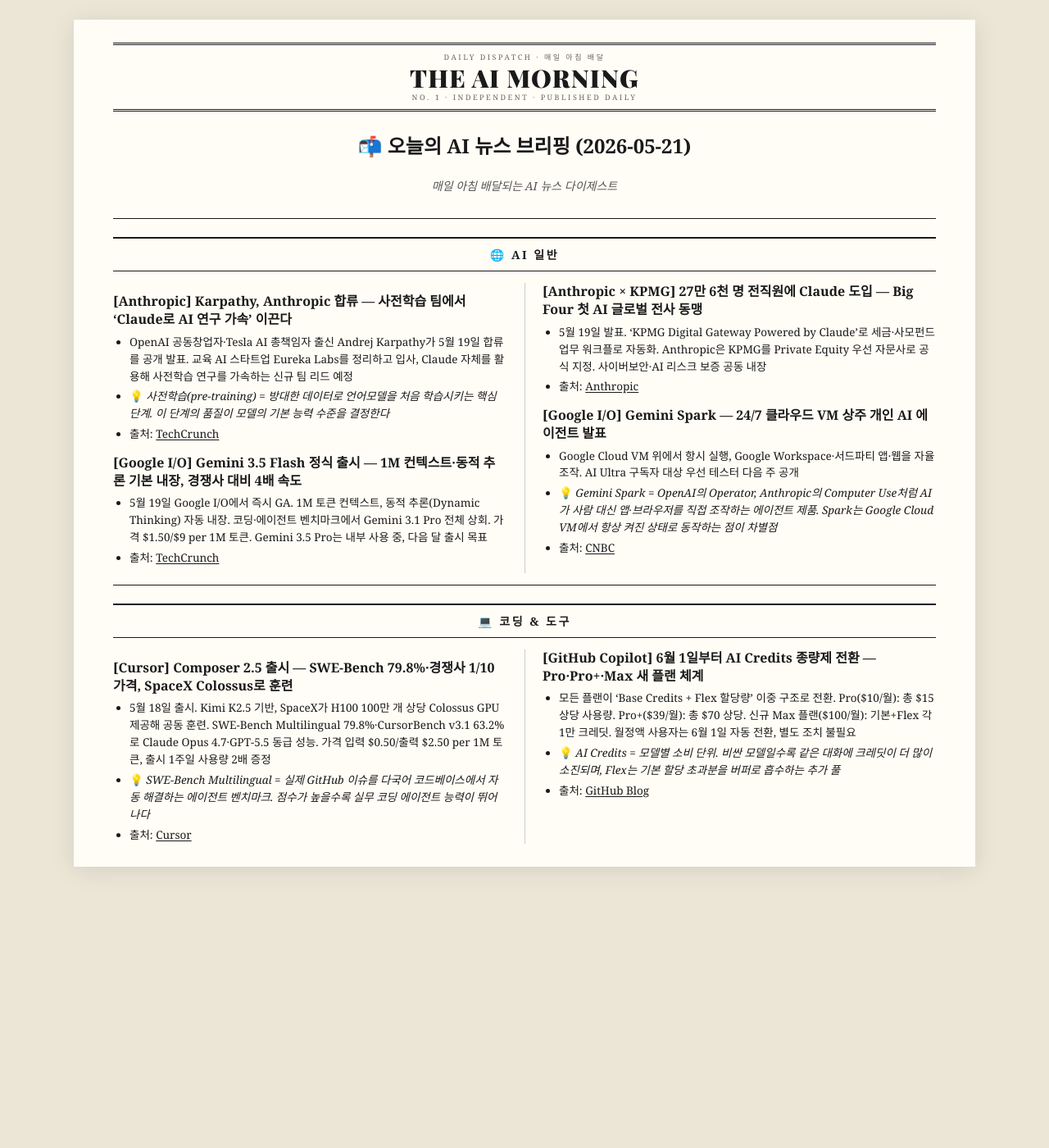
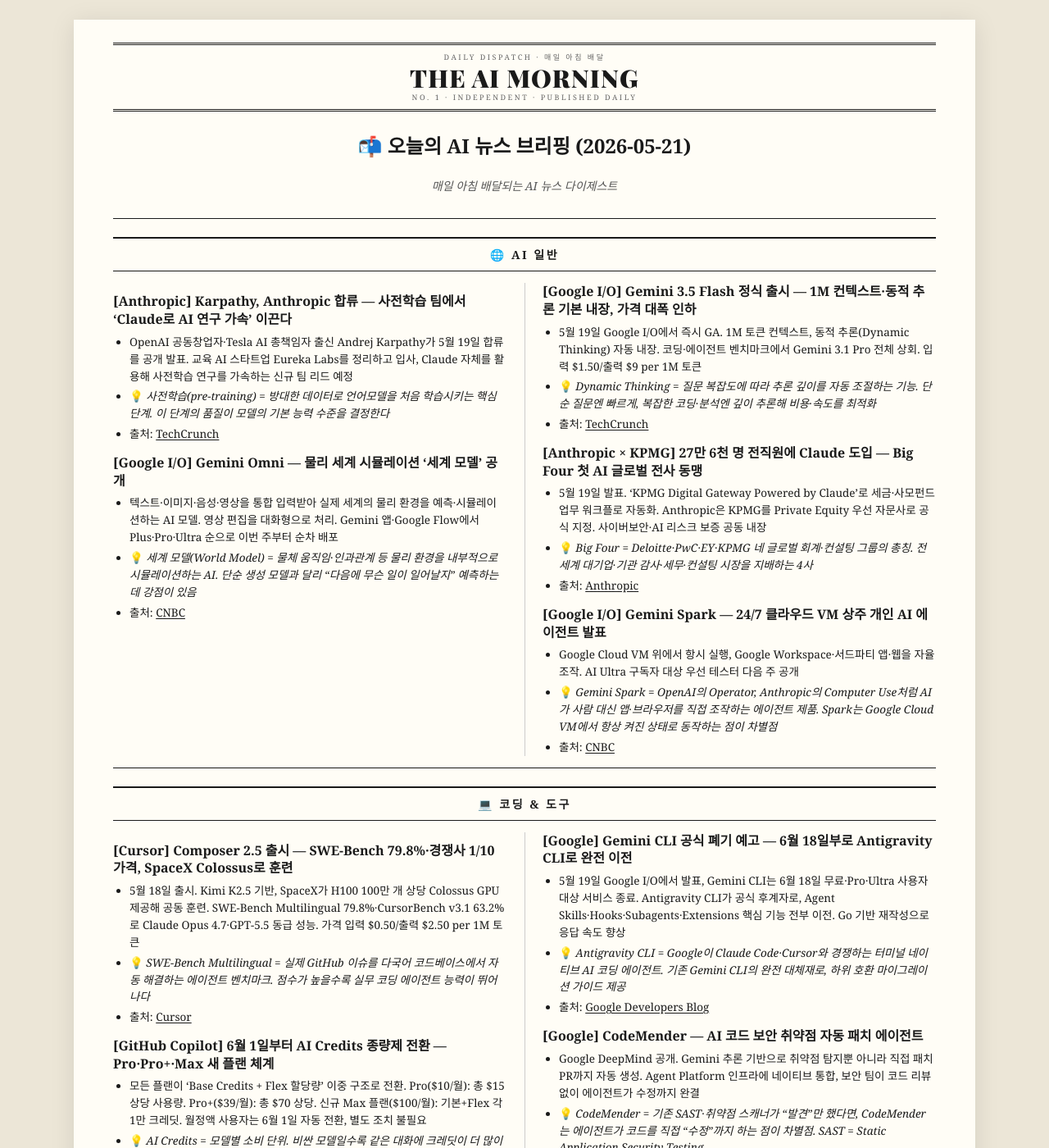
Before and after one commit to kimjans/daily-news, a Jekyll site: the page built from index.md, in a window 1280 px wide and 1400 px high. Shown: the whole window at 82% size. Built offline with Jekyll 4.4.1, drawn with Linux system fonts in a browser that asks for light colours; some of the changed text lies outside the part shown.

Commit message:
daily news: 2026-05-21
https://claude.ai/code/session_013Atvuq4EzyV3akUmtzpq1c

```diff
--- a/index.md
+++ b/index.md
@@ -16,12 +16,19 @@ title: The AI Morning
 - 💡 *사전학습(pre-training) = 방대한 데이터로 언어모델을 처음 학습시키는 핵심 단계. 이 단계의 품질이 모델의 기본 능력 수준을 결정한다*
 - 출처: [TechCrunch](https://techcrunch.com/2026/05/19/openai-co-founder-andrej-karpathy-joins-anthropics-pre-training-team/)
 
-### **[Google I/O]** Gemini 3.5 Flash 정식 출시 — 1M 컨텍스트·동적 추론 기본 내장, 경쟁사 대비 4배 속도
-- 5월 19일 Google I/O에서 즉시 GA. 1M 토큰 컨텍스트, 동적 추론(Dynamic Thinking) 자동 내장. 코딩·에이전트 벤치마크에서 Gemini 3.1 Pro 전체 상회. 가격 $1.50/$9 per 1M 토큰. Gemini 3.5 Pro는 내부 사용 중, 다음 달 출시 목표
+### **[Google I/O]** Gemini Omni — 물리 세계 시뮬레이션 '세계 모델' 공개
+- 텍스트·이미지·음성·영상을 통합 입력받아 실제 세계의 물리 환경을 예측·시뮬레이션하는 AI 모델. 영상 편집을 대화형으로 처리. Gemini 앱·Google Flow에서 Plus·Pro·Ultra 순으로 이번 주부터 순차 배포
+- 💡 *세계 모델(World Model) = 물체 움직임·인과관계 등 물리 환경을 내부적으로 시뮬레이션하는 AI. 단순 생성 모델과 달리 "다음에 무슨 일이 일어날지" 예측하는 데 강점이 있음*
+- 출처: [CNBC](https://www.cnbc.com/2026/05/19/google-ai-ultra-gemini-spark-omni.html)
+
+### **[Google I/O]** Gemini 3.5 Flash 정식 출시 — 1M 컨텍스트·동적 추론 기본 내장, 가격 대폭 인하
+- 5월 19일 Google I/O에서 즉시 GA. 1M 토큰 컨텍스트, 동적 추론(Dynamic Thinking) 자동 내장. 코딩·에이전트 벤치마크에서 Gemini 3.1 Pro 전체 상회. 입력 $1.50/출력 $9 per 1M 토큰
+- 💡 *Dynamic Thinking = 질문 복잡도에 따라 추론 깊이를 자동 조절하는 기능. 단순 질문엔 빠르게, 복잡한 코딩·분석엔 깊이 추론해 비용·속도를 최적화*
 - 출처: [TechCrunch](https://techcrunch.com/2026/05/19/with-gemini-3-5-flash-google-bets-its-next-ai-wave-on-agents-not-chatbots/)
 
 ### **[Anthropic × KPMG]** 27만 6천 명 전직원에 Claude 도입 — Big Four 첫 AI 글로벌 전사 동맹
 - 5월 19일 발표. 'KPMG Digital Gateway Powered by Claude'로 세금·사모펀드 업무 워크플로 자동화. Anthropic은 KPMG를 Private Equity 우선 자문사로 공식 지정. 사이버보안·AI 리스크 보증 공동 내장
+- 💡 *Big Four = Deloitte·PwC·EY·KPMG 네 글로벌 회계·컨설팅 그룹의 총칭. 전 세계 대기업·기관 감사·세무·컨설팅 시장을 지배하는 4사*
 - 출처: [Anthropic](https://www.anthropic.com/news/anthropic-kpmg)
 
 ### **[Google I/O]** Gemini Spark — 24/7 클라우드 VM 상주 개인 AI 에이전트 발표
@@ -34,11 +41,25 @@ title: The AI Morning
 ## 💻 코딩 & 도구
 
 ### **[Cursor]** Composer 2.5 출시 — SWE-Bench 79.8%·경쟁사 1/10 가격, SpaceX Colossus로 훈련
-- 5월 18일 출시. Kimi K2.5 기반, SpaceX가 H100 100만 개 상당 Colossus GPU 제공해 공동 훈련. SWE-Bench Multilingual 79.8%·CursorBench v3.1 63.2%로 Claude Opus 4.7·GPT-5.5 동급 성능. 가격 입력 $0.50/출력 $2.50 per 1M 토큰, 출시 1주일 사용량 2배 증정
+- 5월 18일 출시. Kimi K2.5 기반, SpaceX가 H100 100만 개 상당 Colossus GPU 제공해 공동 훈련. SWE-Bench Multilingual 79.8%·CursorBench v3.1 63.2%로 Claude Opus 4.7·GPT-5.5 동급 성능. 가격 입력 $0.50/출력 $2.50 per 1M 토큰
 - 💡 *SWE-Bench Multilingual = 실제 GitHub 이슈를 다국어 코드베이스에서 자동 해결하는 에이전트 벤치마크. 점수가 높을수록 실무 코딩 에이전트 능력이 뛰어나다*
 - 출처: [Cursor](https://cursor.com/blog/composer-2-5)
 
 ### **[GitHub Copilot]** 6월 1일부터 AI Credits 종량제 전환 — Pro·Pro+·Max 새 플랜 체계
 - 모든 플랜이 'Base Credits + Flex 할당량' 이중 구조로 전환. Pro($10/월): 총 $15 상당 사용량. Pro+($39/월): 총 $70 상당. 신규 Max 플랜($100/월): 기본+Flex 각 1만 크레딧. 월정액 사용자는 6월 1일 자동 전환, 별도 조치 불필요
-- 💡 *AI Credits = 모델별 소비 단위. 비싼 모델일수록 같은 대화에 크레딧이 더 많이 소진되며, Flex는 기본 할당 초과분을 버퍼로 흡수하는 추가 풀*
+- 💡 *AI Credits = 모델별 소비 단위. 비싼 모델일수록 같은 대화에 크레딧이 더 많이 소진. Flex는 기본 할당 초과분을 버퍼로 흡수하는 추가 풀*
 - 출처: [GitHub Blog](https://github.blog/news-insights/company-news/github-copilot-is-moving-to-usage-based-billing/)
+
+### **[Google]** Gemini CLI 공식 폐기 예고 — 6월 18일부로 Antigravity CLI로 완전 이전
+- 5월 19일 Google I/O에서 발표, Gemini CLI는 6월 18일 무료·Pro·Ultra 사용자 대상 서비스 종료. Antigravity CLI가 공식 후계자로, Agent Skills·Hooks·Subagents·Extensions 핵심 기능 전부 이전. Go 기반 재작성으로 응답 속도 향상
+- 💡 *Antigravity CLI = Google이 Claude Code·Cursor와 경쟁하는 터미널 네이티브 AI 코딩 에이전트. 기존 Gemini CLI의 완전 대체재로, 하위 호환 마이그레이션 가이드 제공*
+- 출처: [Google Developers Blog](https://developers.googleblog.com/an-important-update-transitioning-gemini-cli-to-antigravity-cli/)
+
+### **[Google]** CodeMender — AI 코드 보안 취약점 자동 패치 에이전트
+- Google DeepMind 공개. Gemini 추론 기반으로 취약점 탐지뿐 아니라 직접 패치 PR까지 자동 생성. Agent Platform 인프라에 네이티브 통합, 보안 팀이 코드 리뷰 없이 에이전트가 수정까지 완결
+- 💡 *CodeMender = 기존 SAST·취약점 스캐너가 "발견"만 했다면, CodeMender는 에이전트가 코드를 직접 "수정"까지 하는 점이 차별점. SAST = Static Application Security Testing*
+- 출처: [The New Stack](https://thenewstack.io/google-io-antigravity-codemender-ai-agentic/)
+
+### **[Google]** Firebase + AI Studio 통합 — 풀스택 앱 빌드·배포 원스톱화
+- AI Studio에서 Firebase 서비스를 직접 호출, 백엔드·DB 포함한 풀스택 앱을 AI Studio 내에서 완결. 프런트엔드 생성 → DB CRUD → 인증 → 호스팅까지 단일 워크플로로 처리 가능
+- 출처: [Google Cloud Blog](https://cloud.google.com/blog/products/ai-machine-learning/innovations-from-google-io-26-on-google-cloud)
```
